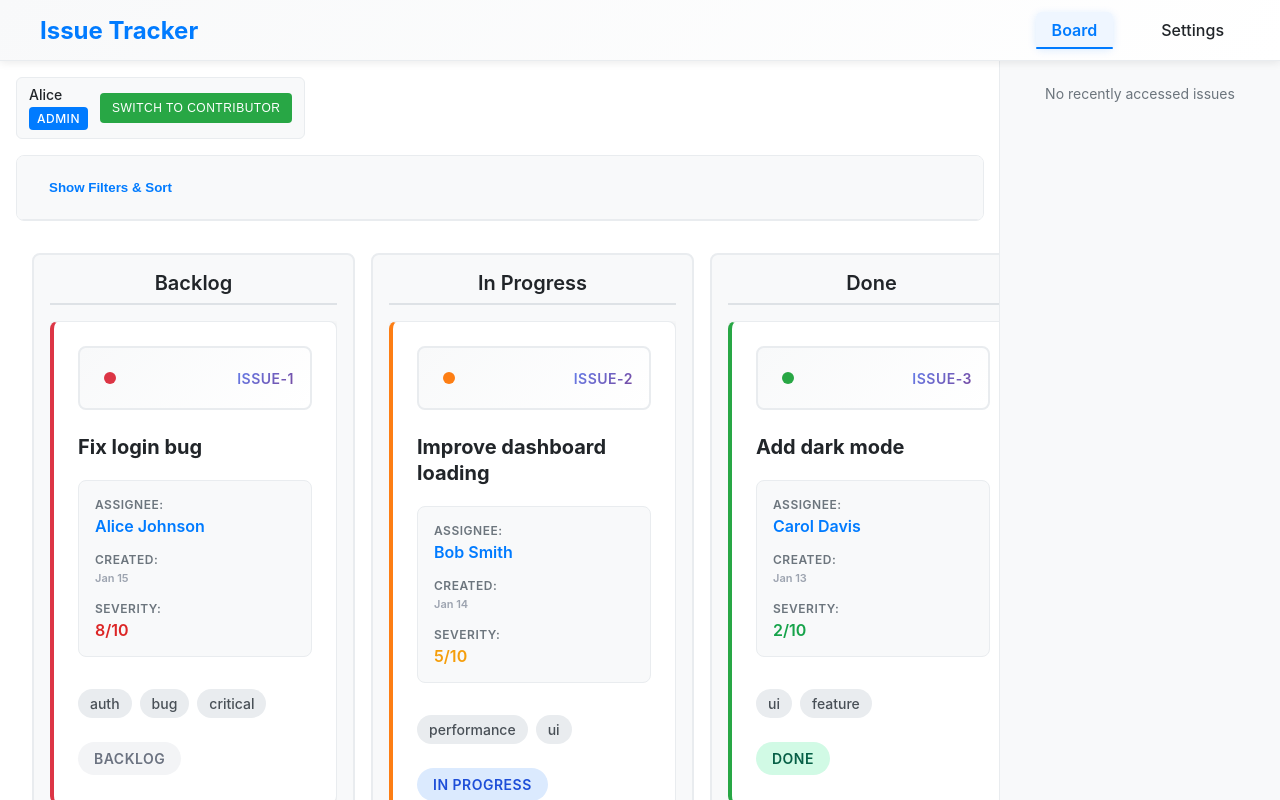
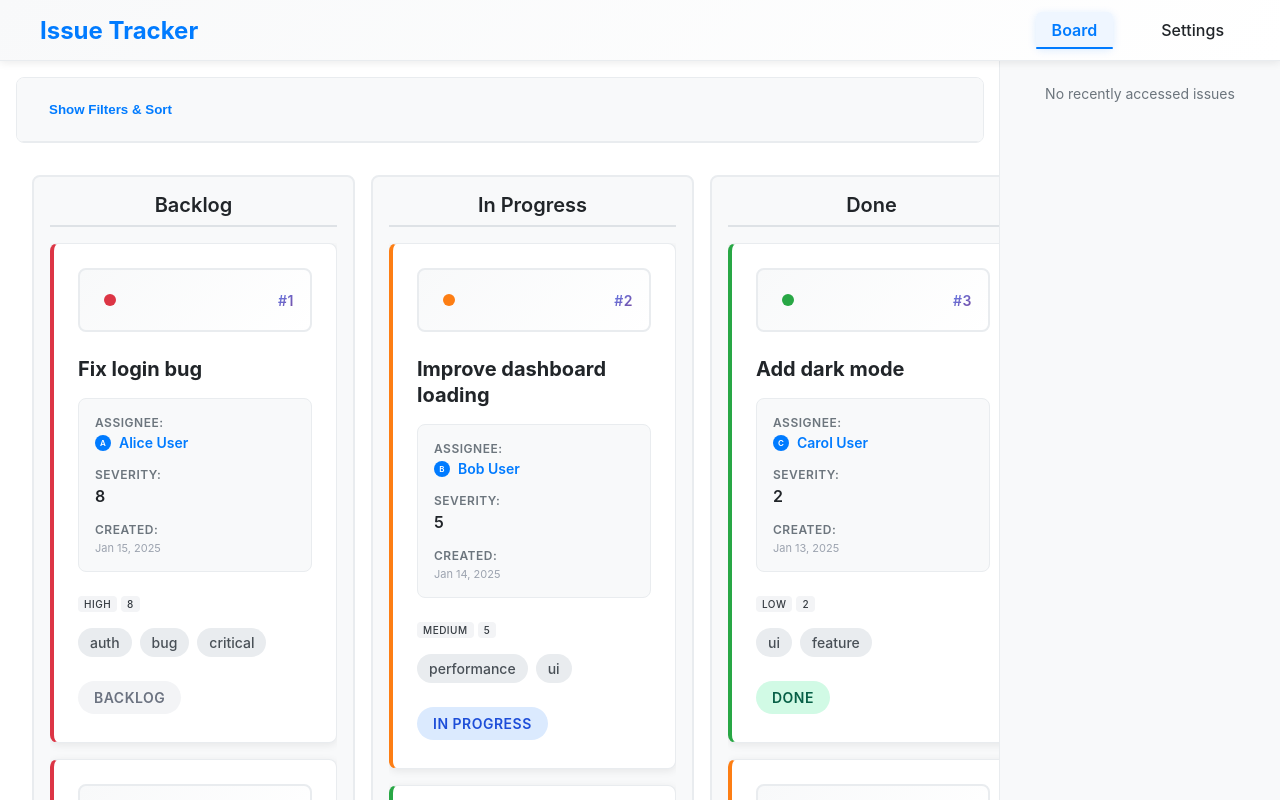
Before and after one commit to Shrikant92Bhatt/react-kanban-report, a React (Create React App) app: page /board in a window 1280 px wide. Shown: the top 800 px of the page. Built offline with nearby package versions, Linux system fonts and the light colour scheme.

Commit message:
misc fixes added

```diff
--- a/src/components/IssueCard.tsx
+++ b/src/components/IssueCard.tsx
@@ -1,150 +1,77 @@
-import React, { useRef, useState, useEffect } from 'react'
-import { useDraggable } from '@dnd-kit/core';
-import { CSS } from '@dnd-kit/utilities';
+import React, { useMemo } from 'react';
 import { useNavigate } from 'react-router-dom';
 import { Issue } from '../types'
 import { useUsersListStore } from '../store/usersListStore';
 import { useRecentlyAccessedStore } from '../store/recentlyAccessedStore';
-import { USER, ISSUE, LABELS } from '../constants/strings';
+import { LABELS } from '../constants/strings';
 import styles from "./IssueCard.module.css";
 
 type IssueCardProps = Issue
 
-const IssueCard = ({title, assignee, createdAt, priority, severity, status, tags, id}: IssueCardProps) => {
+const IssueCard = React.memo<IssueCardProps>(({title, assignee, createdAt, priority, severity, status, tags, id}) => {
     const navigate = useNavigate();
-    const { getUserName, users, fetchUsers } = useUsersListStore();
+    const { getUserName } = useUsersListStore();
     const { addRecentlyAccessed } = useRecentlyAccessedStore();
-    const [assigneeName, setAssigneeName] = useState<string>(assignee || USER.UNASSIGNED);
-    const {attributes, listeners, setNodeRef, transform, isDragging} = useDraggable({
-        id: id,
-        data: { issue: {title, assignee, createdAt, priority, severity, status, tags, id} },
-    });
 
-    const getSeverityColor = (severity: number) => {
-        if (severity >= 8) return styles.severityCritical;
-        if (severity >= 6) return styles.severityHigh;
-        if (severity >= 4) return styles.severityMedium;
-        return styles.severityLow;
-    };
-
-    const formatDate = (date: any) => {
-        return date.format('MMM D');
-    };
-
-    useEffect(() => {
-        // Ensure users are loaded
-        if (users.length === 0) {
-            fetchUsers();
-        }
-    }, [users.length, fetchUsers]);
-
-    useEffect(() => {
-        if (assignee) {
-            const name = getUserName(assignee);
-            console.log(`IssueCard: assignee=${assignee}, name=${name}, usersLoaded=${users.length > 0}`);
-            setAssigneeName(name);
-        } else {
-            setAssigneeName(USER.UNASSIGNED);
-        }
-    }, [assignee, getUserName, users]);
-
-    const style = {
-        transform: CSS.Translate.toString(transform),
-        opacity: isDragging ? 0.5 : 1,
-    };
-
-    const dragStarted = useRef(false);
-    const pointerDownPos = useRef<{x:number, y:number} | null>(null);
-    const DRAG_THRESHOLD = 5;
-
-    const handlePointerDown = (event: React.PointerEvent) => {
-        dragStarted.current = false;
-        pointerDownPos.current = { x: event.clientX, y: event.clientY };
-    };
-
-    const handlePointerMove = (event: React.PointerEvent) => {
-        if (!pointerDownPos.current) return;
-        const dx = Math.abs(event.clientX - pointerDownPos.current.x);
-        const dy = Math.abs(event.clientY - pointerDownPos.current.y);
-        if (dx > DRAG_THRESHOLD || dy > DRAG_THRESHOLD) {
-            dragStarted.current = true;
-        }
-    };
+    const assigneeName = useMemo(() => getUserName(assignee), [assignee, getUserName]);
 
     const handleClick = () => {
-        if (!dragStarted.current) {
-            addRecentlyAccessed({ id, title });
-            navigate(`/issue/${id}`);
-        }
+        addRecentlyAccessed({ id, title });
+        navigate(`/issue/${id}`);
     };
 
     return (
         <div
-            ref={setNodeRef}
-            className={`${styles.issueCard} ${isDragging ? styles.dragging : ''}`}
-            style={style}
+            className={styles.issueCard}
             data-priority={priority}
-            onPointerDown={handlePointerDown}
-            onPointerMove={handlePointerMove}
             onClick={handleClick}
         >
-            {/* Make header draggable by spreading listeners and attributes here */}
-            <div
-                className={styles.cardHeader}
-                data-priority={priority}
-                {...listeners}
-                {...attributes}
-                onPointerDown={(e) => {
-                    handlePointerDown(e);
-                    listeners?.onPointerDown?.(e);
-                }}
-            >
+            <div className={styles.cardHeader} data-priority={priority}>
                 <div className={styles.priorityIndicator} data-priority={priority}>
-                    <span className={styles.priorityDot}></span>
+                    <div className={styles.priorityDot}></div>
                 </div>
-                <div className={styles.issueId}>{ISSUE.ISSUE_PREFIX}{id}</div>
+                <div className={styles.issueId}>#{id}</div>
             </div>
 
-            {/* Rest of the card is clickable but not draggable */}
-            <h6
-                className={`${styles.title} ${styles.issueTitleLink}`}
-                onClick={(e) => {
-                    e.stopPropagation();
-                    navigate(`/issue/${id}`);
-                }}
-                tabIndex={0}
-                onKeyDown={e => {
-                    if (e.key === "Enter" || e.key === " ") {
-                        e.stopPropagation();
-                        navigate(`/issue/${id}`);
-                    }
-                }}
-                style={{ cursor: "pointer" }}
-            >
-                {title}
-            </h6>
+            <h3 className={styles.title}>
+                <span className={styles.issueTitleLink}>{title}</span>
+            </h3>
 
             <div className={styles.metaInfo}>
                 <div className={styles.metaRow}>
                     <span className={styles.metaLabel}>{LABELS.ASSIGNEE}</span>
-                    <span className={`${styles.metaValue} ${styles.assignee}`}>{assigneeName}</span>
+                    <span className={styles.assignee}>
+                        <span className={styles.assigneeAvatar}>{assigneeName.charAt(0)}</span>
+                        {assigneeName}
+                    </span>
+                </div>
+                <div className={styles.metaRow}>
+                    <span className={styles.metaLabel}>{LABELS.SEVERITY}</span>
+                    <span className={`${styles.metaValue} ${styles[`severity${severity}`]}`}>
+                        {severity}
+                    </span>
                 </div>
                 <div className={styles.metaRow}>
                     <span className={styles.metaLabel}>{LABELS.CREATED}</span>
-                    <span className={`${styles.metaValue} ${styles.createdAt}`}>{formatDate(createdAt)}</span>
-                </div>
-                <div className={styles.metaRow}>
-                    <span className={styles.metaLabel}>{LABELS.SEVERITY}</span>
-                    <span className={`${styles.metaValue} ${getSeverityColor(severity)}`}>
-                        {severity}{ISSUE.SEVERITY_SUFFIX}
+                    <span className={styles.createdAt}>
+                        {createdAt.format('MMM DD, YYYY')}
                     </span>
                 </div>
             </div>
 
+            <div className={styles.badges}>
+                <span className={`${styles.badge} ${styles.priorityBadge} ${priority}`}>
+                    {priority}
+                </span>
+                <span className={`${styles.badge} ${styles.severityBadge} ${styles[`severity${severity}`]}`}>
+                    {severity}
+                </span>
+            </div>
+
             {tags.length > 0 && (
                 <div className={styles.tags}>
-                    {tags.map((tag) => (
-                        <span className={styles.tag} key={`${id}-${tag}`}>
+                    {tags.map((tag, index) => (
+                        <span key={index} className={styles.tag}>
                             {tag}
                         </span>
                     ))}
@@ -157,7 +84,9 @@ const IssueCard = ({title, assignee, createdAt, priority, severity, status, tags
                 </span>
             </div>
         </div>
-    )
-}
+    );
+});
 
-export default IssueCard
+IssueCard.displayName = 'IssueCard';
+
+export default IssueCard;
--- a/src/components/UserSwitcher.module.css
+++ b/src/components/UserSwitcher.module.css
@@ -1,23 +1,26 @@
 .userSwitcher {
     display: flex;
-    align-items: center;
-    gap: var(--spacing-md);
+    flex-direction: column;
+    gap: var(--spacing-sm);
     background: var(--bg-secondary);
     border: 1px solid var(--border-primary);
     border-radius: var(--radius-md);
-    padding: var(--spacing-sm) var(--spacing-md);
+    padding: var(--spacing-md);
     font-size: var(--text-sm);
+    min-width: 280px;
 }
 
 .currentUser {
     display: flex;
     flex-direction: column;
-    gap: var(--spacing-xs);
+    gap: var(--spacing-sm);
 }
 
 .userName {
     font-weight: var(--font-medium);
     color: var(--text-primary);
+    white-space: nowrap;
+    font-size: var(--text-base);
 }
 
 .userRole {
@@ -27,6 +30,8 @@
     font-weight: var(--font-medium);
     text-transform: uppercase;
     letter-spacing: 0.5px;
+    display: inline-block;
+    width: fit-content;
 }
 
 .admin {
@@ -51,26 +56,49 @@
     transition: var(--transition-fast);
     text-transform: uppercase;
     letter-spacing: 0.5px;
+    white-space: nowrap;
+    min-width: 120px;
+    text-align: center;
 }
 
 .switchButton:hover {
-    background: var(--priority-low);
+    background: var(--priority-medium);
     transform: translateY(-1px);
-    box-shadow: 0 2px 8px var(--shadow-low);
+    box-shadow: 0 2px 8px var(--shadow-medium);
+}
+
+.switchButton:active {
+    transform: translateY(0);
+    box-shadow: 0 1px 4px var(--shadow-low);
+}
+
+.roleAndButton {
+    display: flex;
+    align-items: center;
+    justify-content: space-between;
+    gap: var(--spacing-md);
 }
 
 @media (max-width: 768px) {
     .userSwitcher {
-        flex-direction: column;
-        gap: var(--spacing-sm);
         padding: var(--spacing-sm);
+        min-width: auto;
+        width: 100%;
     }
 
     .currentUser {
         align-items: center;
+        text-align: center;
+    }
+
+    .roleAndButton {
+        flex-direction: column;
+        gap: var(--spacing-sm);
+        width: 100%;
     }
 
     .switchButton {
         width: 100%;
+        min-width: auto;
     }
 }
--- a/src/components/UserSwitcher.tsx
+++ b/src/components/UserSwitcher.tsx
@@ -14,21 +14,27 @@ export const UserSwitcher: React.FC = () => {
     }
   };
 
+  const nextRole = user.role === 'admin' ? 'contributor' : 'admin';
+  const nextRoleDisplay = user.role === 'admin' ? 'Contributor' : 'Admin';
+
   return (
     <div className={styles.userSwitcher}>
       <div className={styles.currentUser}>
         <span className={styles.userName}>{user.name}</span>
+        <div className={styles.roleAndButton}>
           <span className={`${styles.userRole} ${styles[user.role]}`}>
             {user.role}
           </span>
-      </div>
           <button
             className={styles.switchButton}
             onClick={handleUserSwitch}
-        title={`Switch to ${user.role === 'admin' ? 'contributor' : 'admin'} role`}
+            title={`Switch to ${nextRole} role`}
+            aria-label={`Switch from ${user.role} to ${nextRole} role`}
           >
-        Switch to {user.role === 'admin' ? 'Contributor' : 'Admin'}
+            Switch to {nextRoleDisplay}
           </button>
+        </div>
+      </div>
     </div>
   );
 };
--- /dev/null
+++ b/src/hooks/usePriorityScore.ts
@@ -0,0 +1,16 @@
+import { useMemo } from 'react';
+import { Issue } from '../types';
+
+export const usePriorityScore = (issue: Issue) => {
+    return useMemo(() => {
+        const daysSinceCreated = Math.floor((Date.now() - issue.createdAt.valueOf()) / (1000 * 60 * 60 * 24));
+        const userDefinedRank = issue.priority === 'high' ? 100 : issue.priority === 'medium' ? 50 : 0;
+        return issue.severity * 10 + (daysSinceCreated * -1) + userDefinedRank;
+    }, [issue.severity, issue.createdAt, issue.priority]);
+};
+
+export const calculatePriorityScore = (issue: Issue): number => {
+    const daysSinceCreated = Math.floor((Date.now() - issue.createdAt.valueOf()) / (1000 * 60 * 60 * 24));
+    const userDefinedRank = issue.priority === 'high' ? 100 : issue.priority === 'medium' ? 50 : 0;
+    return issue.severity * 10 + (daysSinceCreated * -1) + userDefinedRank;
+};
--- a/src/pages/BoardPage.tsx
+++ b/src/pages/BoardPage.tsx
@@ -4,7 +4,6 @@ import IssueColumn from '../components/IssueColumn';
 import IssueCard from '../components/IssueCard';
 import { FilterSort } from '../components/filter/FilterSort';
 import { RecentlyAccessedSidebar } from '../components/RecentlyAccessedSidebar';
-import { UserSwitcher } from '../components/UserSwitcher';
 import { UndoButton } from '../components/UndoButton';
 import { ISSUE_STATUSES } from '../constants/currentUser';
 import { useIssueStore } from '../store/issueStore';
@@ -13,7 +12,7 @@ import { useUserStore } from '../store/userStore';
 import { Issue, IssueStatus } from '../types';
 
 export const BoardPage = () => {
-    const { issues, fetchIssues, loading, updateIssueStatus } = useIssueStore();
+    const { issues, fetchIssues, loading, updateIssueStatus, error } = useIssueStore();
     const { users, fetchUsers } = useUsersListStore();
     const { canMoveIssues } = useUserStore();
     const [activeIssue, setActiveIssue] = useState<Issue | null>(null);
@@ -84,16 +83,63 @@ export const BoardPage = () => {
         return false;
     };
 
-    if(loading) {
-        return <div>Loading...</div>
+    if (loading && issues.length === 0) {
+        return (
+            <div style={{
+                display: 'flex',
+                justifyContent: 'center',
+                alignItems: 'center',
+                height: '50vh',
+                fontSize: '1.2rem',
+                color: 'var(--text-secondary)'
+            }}>
+                Loading issues...
+            </div>
+        );
+    }
+
+    if (error) {
+        return (
+            <div style={{
+                display: 'flex',
+                flexDirection: 'column',
+                justifyContent: 'center',
+                alignItems: 'center',
+                height: '50vh',
+                gap: '1rem'
+            }}>
+                <div style={{
+                    fontSize: '1.2rem',
+                    color: 'var(--priority-high)'
+                }}>
+                    Error loading issues
+                </div>
+                <div style={{
+                    fontSize: '1rem',
+                    color: 'var(--text-secondary)'
+                }}>
+                    {error}
+                </div>
+                <button
+                    onClick={fetchIssues}
+                    style={{
+                        padding: '0.5rem 1rem',
+                        background: 'var(--primary-blue)',
+                        color: 'white',
+                        border: 'none',
+                        borderRadius: '4px',
+                        cursor: 'pointer'
+                    }}
+                >
+                    Retry
+                </button>
+            </div>
+        );
     }
 
     return (
         <DndContext onDragStart={handleDragStart} onDragEnd={handleDragEnd}>
             <div style={{ padding: '1rem', marginRight: '280px' }}>
-                <div style={{ display: 'flex', justifyContent: 'space-between', alignItems: 'center', marginBottom: '1rem' }}>
-                    <UserSwitcher />
-                </div>
                 <FilterSort
                     issues={issues}
                     onFilteredIssues={setFilteredIssues}
```
Also changed, not shown: src/components/filter/FilterSort.tsx (+45 -26 lines), src/store/usersListStore.ts (+3 -14 lines), src/utils/api.ts (+34 -1 lines). Lines whose indentation alone changed are shown as unchanged.
